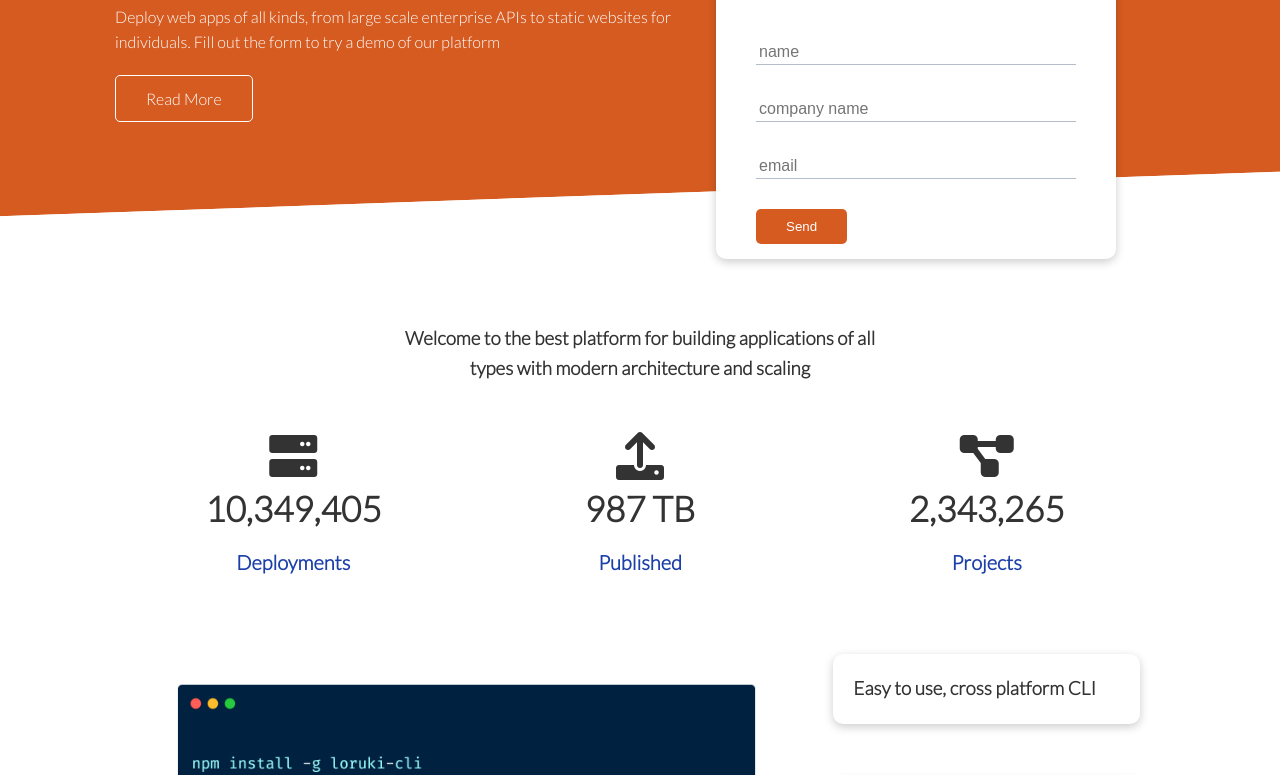
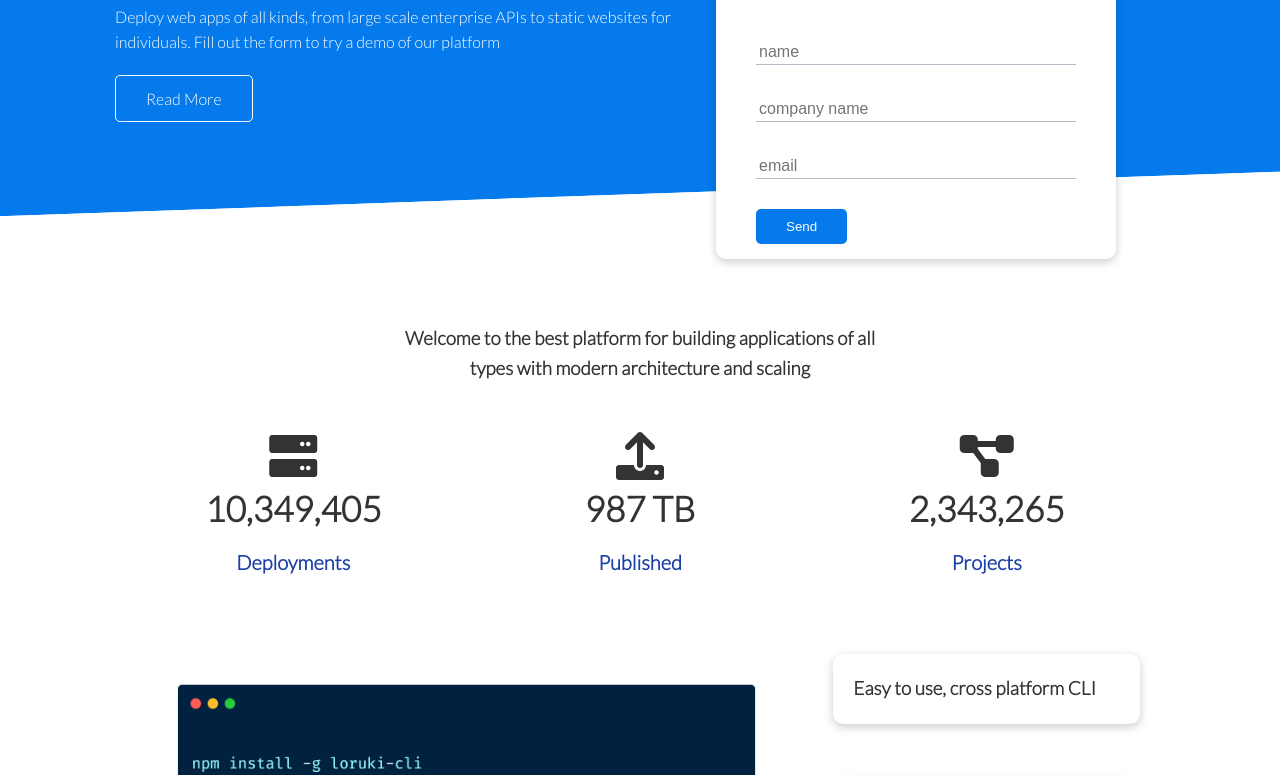
Before and after one commit to mleducclement/Loruki-Cloud-Hosting, a plain HTML site: page index.html in a window 1280 px wide. Shown: the part 246-1021 px from the top of the page. Drawn offline with Linux system fonts and the light colour scheme.

Commit message:
revert color changes

```diff
--- a/css/style.css
+++ b/css/style.css
@@ -1,8 +1,7 @@
 @import url('https://fonts.googleapis.com/css2?family=Lato:wght@300&display=swap');
 
 :root {
-  /* --primary-color: #047aed; */
-  --primary-color: #d65b21;
+  --primary-color: #047aed;
   --secondary-color: #1c3fa8;
   --dark-color: #002240;
   --light-color: #f4f4f4;
```
